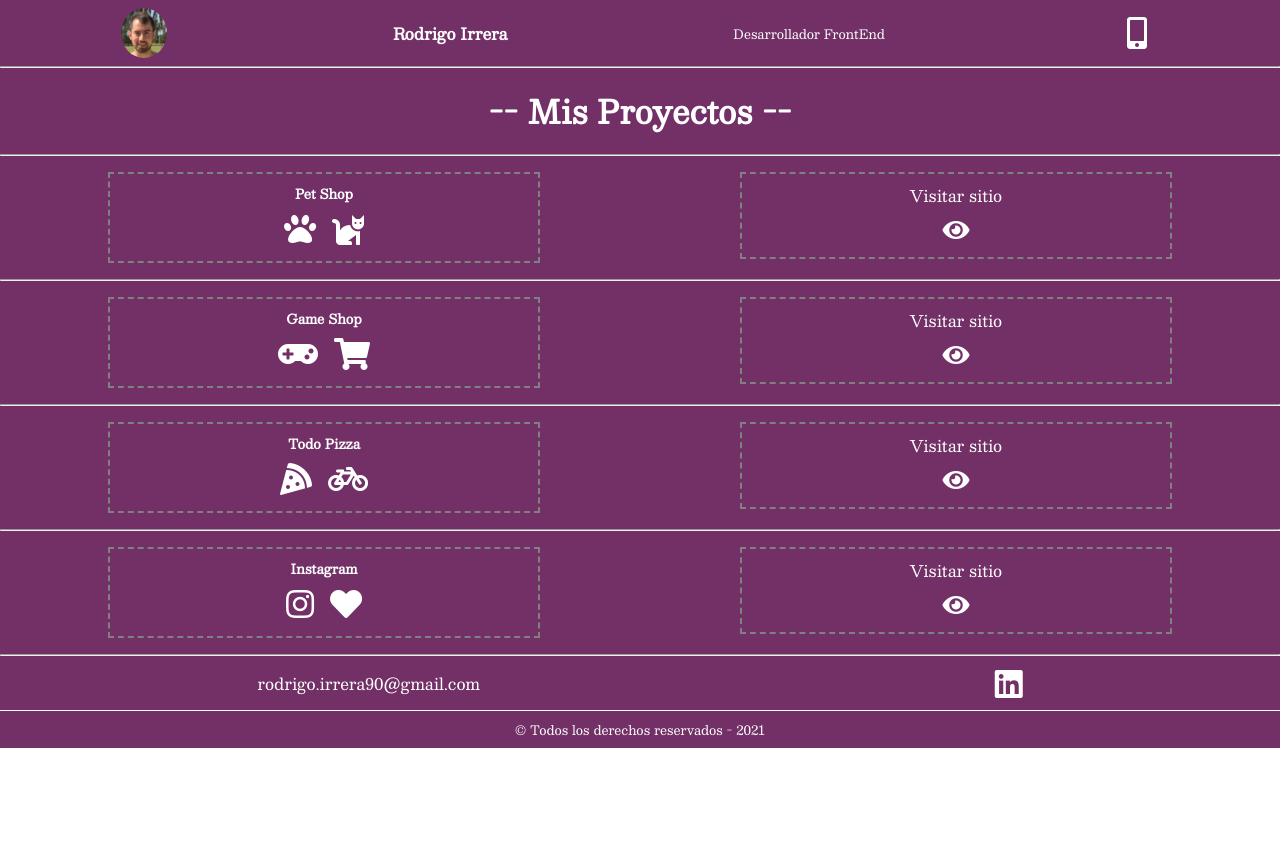
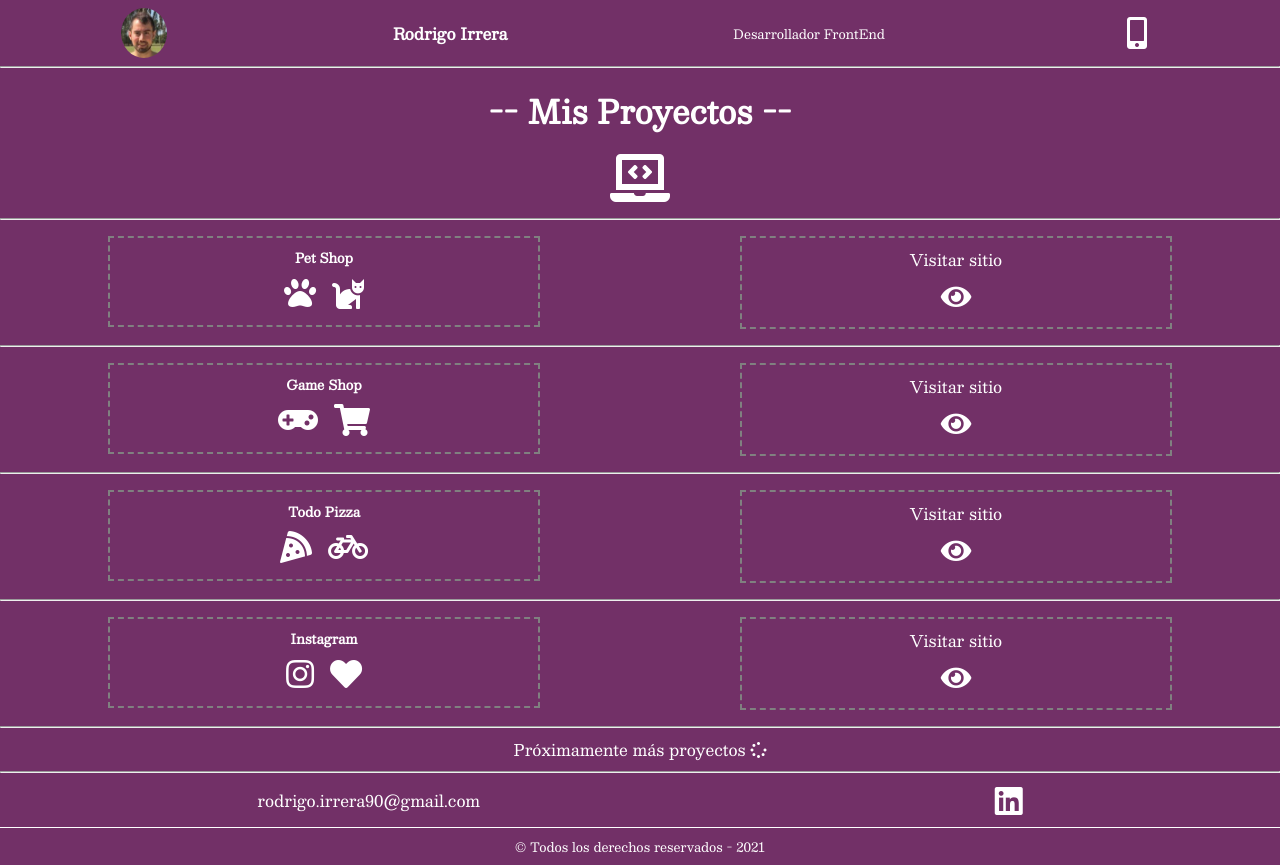
Before and after one commit to RodriIrrera/Portfolio-Rodrigo-Irrera, a plain HTML site: page index.html in a window 1280 px wide. Before the commit the page ends 800 px from the top, so only its background shows below. Drawn offline with nearby package versions, Linux system fonts and the light colour scheme.

Commit message:
agregando iconos

```diff
--- a/Instagram/css/style.scss
+++ b/Instagram/css/style.scss
@@ -126,7 +126,7 @@ footer {
     background-color: black;
     .pie {
         font-weight: lighter;
-        font-size: 0.5rem;
+        font-size: 0.4rem;
         grid-column: 2 / 5;
         align-self: center;
         justify-self: center;
--- a/css/style.scss
+++ b/css/style.scss
@@ -45,6 +45,18 @@ h1 {
     padding: 1rem;
 }
 
+.compu {
+    display: flex;
+    justify-content: center;
+    align-items: center;
+    background-color:#723067;
+    .fa-laptop-code {
+    padding-bottom: 1rem;
+    font-size: 3rem;
+    color: white;
+    }
+}
+
 section {
     background-color: #723067;
     display: flex;
@@ -84,11 +96,19 @@ section {
             padding: 0.5rem;
             border: dashed 2px gray;
             a {
-                font-size: 1.5rem;
+                font-size: 1.7rem;
                 color: white;
             }
         }
     }
+}
+
+.futuro {
+    background-color: #723067;
+    color: white;
+    font-size: 1rem;
+    padding: 0.5rem;
+    text-align: center;
 }
 
 footer {
--- a/index.html
+++ b/index.html
@@ -12,7 +12,6 @@
     <link rel="stylesheet" href="https://use.fontawesome.com/releases/v5.15.2/css/all.css">
 </head>
 <body>
-    <!-- hasta 480px-->
     <header>
         <img src="img/foto-menu.png" alt="">
         <h3>Rodrigo Irrera</h3>
@@ -21,6 +20,7 @@
     </header>
     <hr>
     <h1>-- Mis Proyectos --</h1>
+    <p class="compu"><i class="fas fa-laptop-code"></i></p>
     <hr>
     <section>
         <article>
@@ -84,6 +84,8 @@
                 fa-eye"></i></a>
             </div>
         </article>
+        <hr>
+        <p class="futuro">Próximamente más proyectos <i class="fas fa-spinner"></i></p>
     </section>
     <hr>
     <footer>
```
Also changed, not shown: Instagram/css/style.css, css/style.css, 1 other file.
